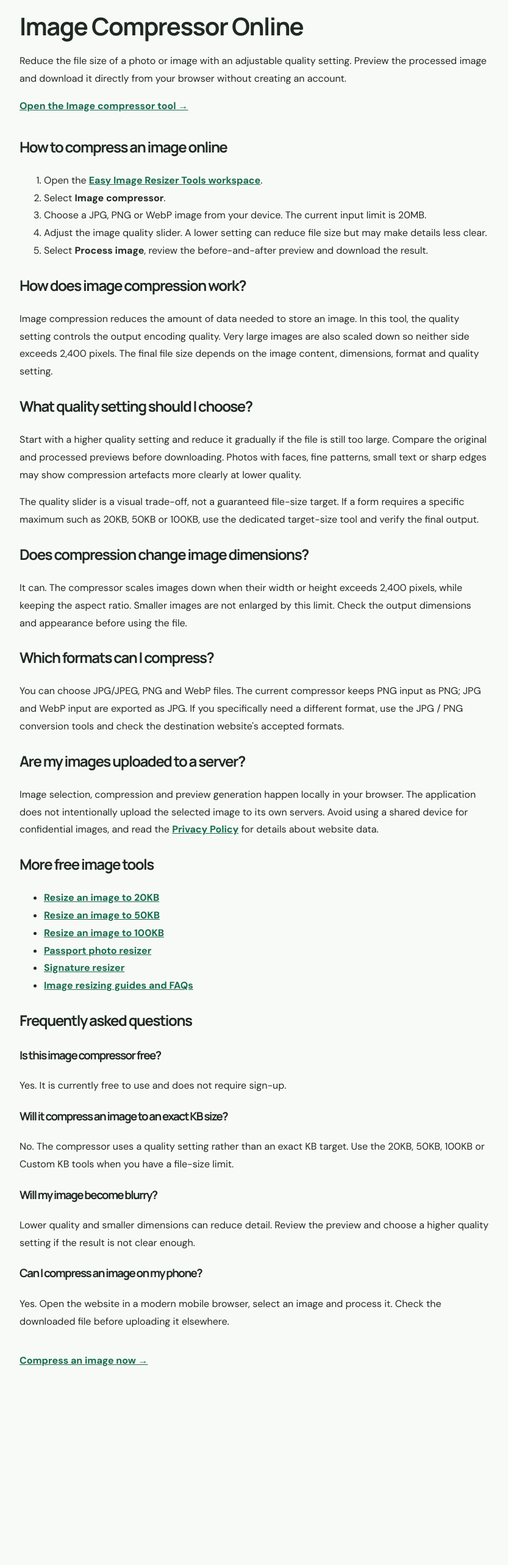
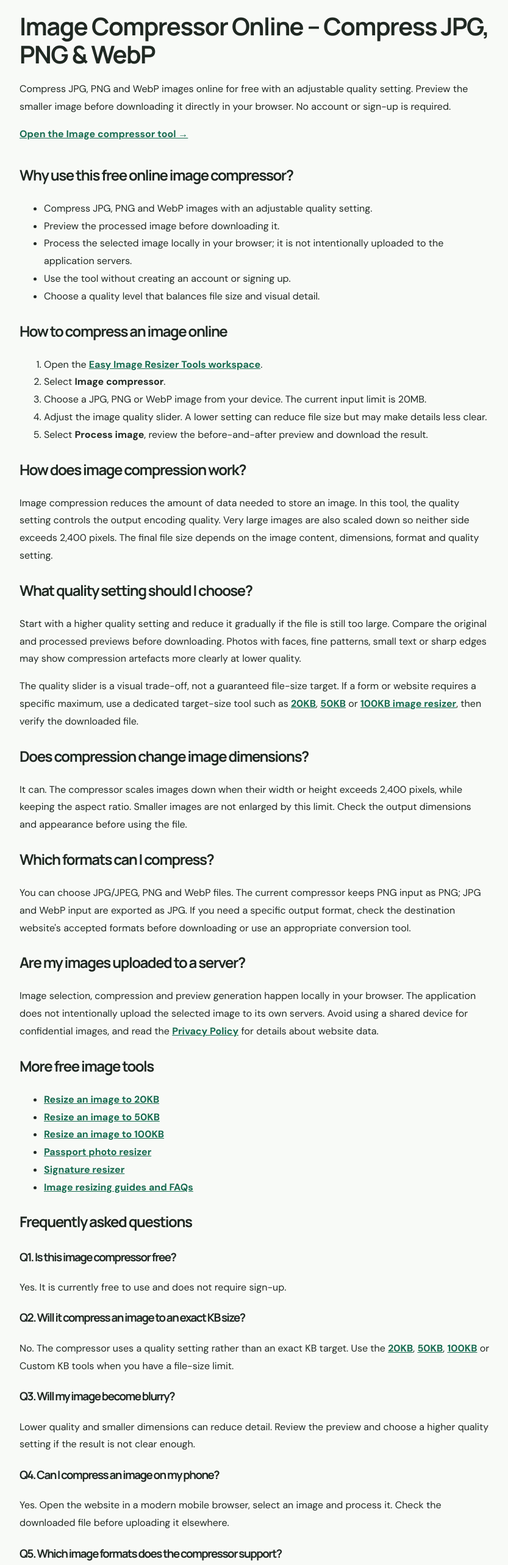
Before and after one commit to ashrafhashmi95786-sys/easy-image-resizer, a Next.js app: page /image-compressor in a window 1280 px wide. Shown: the part 120-2686 px from the top of the page at 61% size, without its empty margins (222-1055 px from the left). Before the commit the page ends 2454 px from the top, so only its background shows below. Built offline with nearby package versions, Linux system fonts and the light colour scheme.

Commit message:
Improve image compressor global SEO content (#24)

```diff
--- a/app/image-compressor/page.tsx
+++ b/app/image-compressor/page.tsx
@@ -4,12 +4,12 @@ import Link from "next/link";
 const siteUrl = "https://easyimageresizertools.com";
 
 export const metadata: Metadata = {
-  title: "Free Online Image Compressor",
-  description: "Compress JPG, PNG and WebP images online for free. Adjust image quality, preview the result and download it in your browser without sign-up.",
+  title: "Image Compressor Online Free – Compress JPG, PNG & WebP",
+  description: "Compress JPG, PNG and WebP images online for free. Adjust image quality, preview smaller files and download them in your browser with no signup or intentional image upload.",
   alternates: { canonical: `${siteUrl}/image-compressor` },
   openGraph: {
-    title: "Image Compressor Online Free | Easy Image Resizer Tools",
-    description: "Reduce photo file size with an adjustable quality setting and local browser processing.",
+    title: "Image Compressor Online Free – Compress JPG, PNG & WebP | Easy Image Resizer Tools",
+    description: "Compress JPG, PNG and WebP images in your browser. Adjust quality, preview the result and download without signing up.",
     url: `${siteUrl}/image-compressor`,
     type: "article",
   },
@@ -23,10 +23,20 @@ export default function ImageCompressorPage() {
       <Link href="/" style={linkStyle}>← Easy Image Resizer Tools home</Link>
       <header style={{ margin: "30px 0" }}>
         <p style={{ color: "#176b50", fontWeight: 700, letterSpacing: 2, fontSize: 12 }}>FREE ONLINE IMAGE TOOL</p>
-        <h1 style={{ fontSize: 40, lineHeight: 1.15 }}>Image Compressor Online</h1>
-        <p>Reduce the file size of a photo or image with an adjustable quality setting. Preview the processed image and download it directly from your browser without creating an account.</p>
+        <h1 style={{ fontSize: 40, lineHeight: 1.15 }}>Image Compressor Online – Compress JPG, PNG & WebP</h1>
+        <p>Compress JPG, PNG and WebP images online for free with an adjustable quality setting. Preview the smaller image before downloading it directly in your browser. No account or sign-up is required.</p>
         <p><Link href="/#tools" style={linkStyle}>Open the Image compressor tool →</Link></p>
       </header>
+      <section>
+        <h2>Why use this free online image compressor?</h2>
+        <ul>
+          <li>Compress JPG, PNG and WebP images with an adjustable quality setting.</li>
+          <li>Preview the processed image before downloading it.</li>
+          <li>Process the selected image locally in your browser; it is not intentionally uploaded to the application servers.</li>
+          <li>Use the tool without creating an account or signing up.</li>
+          <li>Choose a quality level that balances file size and visual detail.</li>
+        </ul>
+      </section>
       <section>
         <h2>How to compress an image online</h2>
         <ol>
@@ -44,7 +54,7 @@ export default function ImageCompressorPage() {
       <section>
         <h2>What quality setting should I choose?</h2>
         <p>Start with a higher quality setting and reduce it gradually if the file is still too large. Compare the original and processed previews before downloading. Photos with faces, fine patterns, small text or sharp edges may show compression artefacts more clearly at lower quality.</p>
-        <p>The quality slider is a visual trade-off, not a guaranteed file-size target. If a form requires a specific maximum such as 20KB, 50KB or 100KB, use the dedicated target-size tool and verify the final output.</p>
+        <p>The quality slider is a visual trade-off, not a guaranteed file-size target. If a form or website requires a specific maximum, use a dedicated target-size tool such as <Link href="/resize-image-to-20kb" style={linkStyle}>20KB</Link>, <Link href="/resize-image-to-50kb" style={linkStyle}>50KB</Link> or <Link href="/resize-image-to-100kb" style={linkStyle}>100KB image resizer</Link>, then verify the downloaded file.</p>
       </section>
       <section>
         <h2>Does compression change image dimensions?</h2>
@@ -52,7 +62,7 @@ export default function ImageCompressorPage() {
       </section>
       <section>
         <h2>Which formats can I compress?</h2>
-        <p>You can choose JPG/JPEG, PNG and WebP files. The current compressor keeps PNG input as PNG; JPG and WebP input are exported as JPG. If you specifically need a different format, use the JPG / PNG conversion tools and check the destination website's accepted formats.</p>
+        <p>You can choose JPG/JPEG, PNG and WebP files. The current compressor keeps PNG input as PNG; JPG and WebP input are exported as JPG. If you need a specific output format, check the destination website's accepted formats before downloading or use an appropriate conversion tool.</p>
       </section>
       <section>
         <h2>Are my images uploaded to a server?</h2>
@@ -71,14 +81,16 @@ export default function ImageCompressorPage() {
       </section>
       <section>
         <h2>Frequently asked questions</h2>
-        <h3>Is this image compressor free?</h3>
+        <h3>Q1. Is this image compressor free?</h3>
         <p>Yes. It is currently free to use and does not require sign-up.</p>
-        <h3>Will it compress an image to an exact KB size?</h3>
-        <p>No. The compressor uses a quality setting rather than an exact KB target. Use the 20KB, 50KB, 100KB or Custom KB tools when you have a file-size limit.</p>
-        <h3>Will my image become blurry?</h3>
+        <h3>Q2. Will it compress an image to an exact KB size?</h3>
+        <p>No. The compressor uses a quality setting rather than an exact KB target. Use the <Link href="/resize-image-to-20kb" style={linkStyle}>20KB</Link>, <Link href="/resize-image-to-50kb" style={linkStyle}>50KB</Link>, <Link href="/resize-image-to-100kb" style={linkStyle}>100KB</Link> or Custom KB tools when you have a file-size limit.</p>
+        <h3>Q3. Will my image become blurry?</h3>
         <p>Lower quality and smaller dimensions can reduce detail. Review the preview and choose a higher quality setting if the result is not clear enough.</p>
-        <h3>Can I compress an image on my phone?</h3>
+        <h3>Q4. Can I compress an image on my phone?</h3>
         <p>Yes. Open the website in a modern mobile browser, select an image and process it. Check the downloaded file before uploading it elsewhere.</p>
+        <h3>Q5. Which image formats does the compressor support?</h3>
+        <p>You can select JPG/JPEG, PNG and WebP images. PNG input stays PNG, while JPG and WebP input are exported as JPG by the current tool.</p>
       </section>
       <p style={{ marginTop: 36 }}><Link href="/#tools" style={linkStyle}>Compress an image now →</Link></p>
     </main>
```
